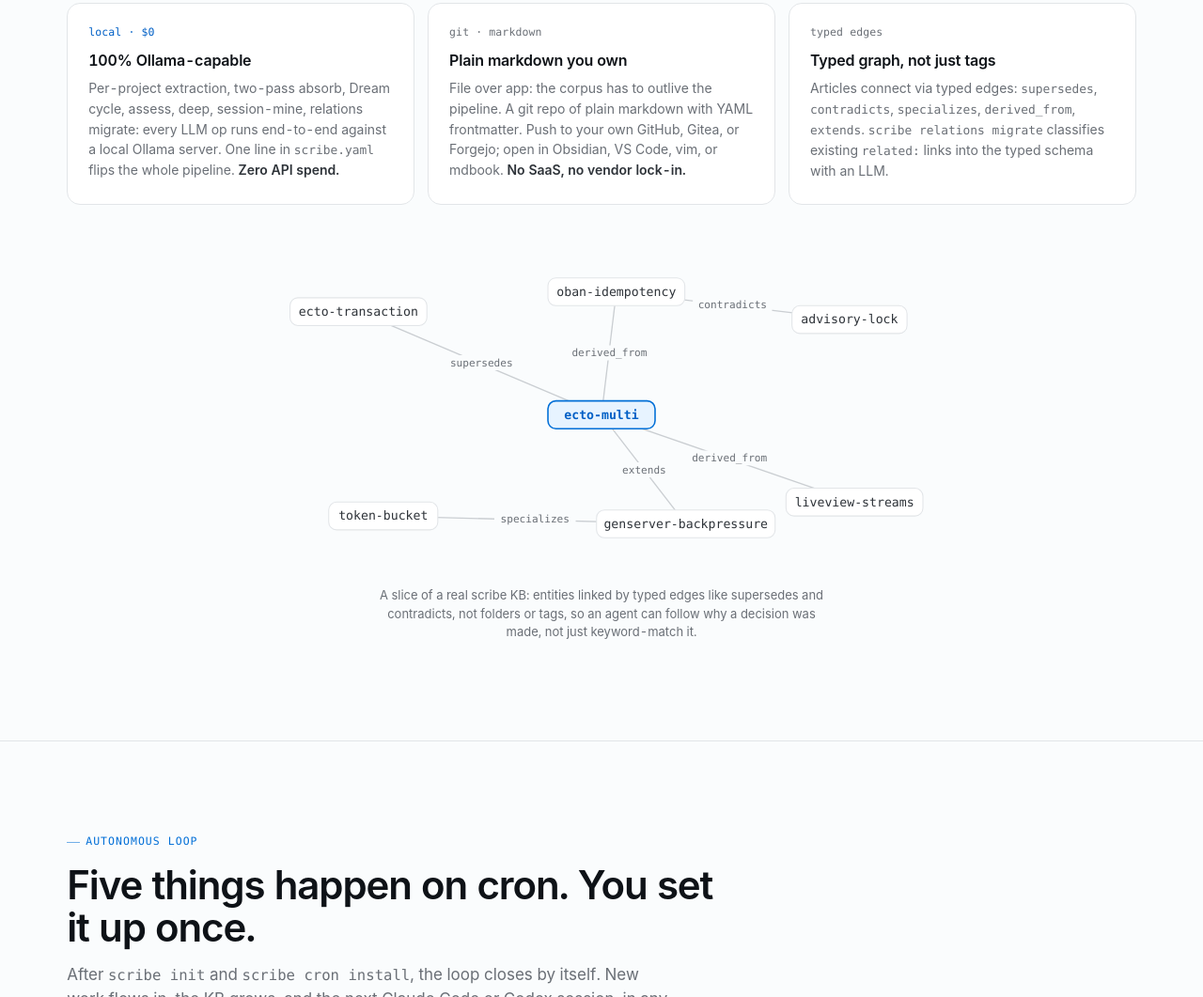
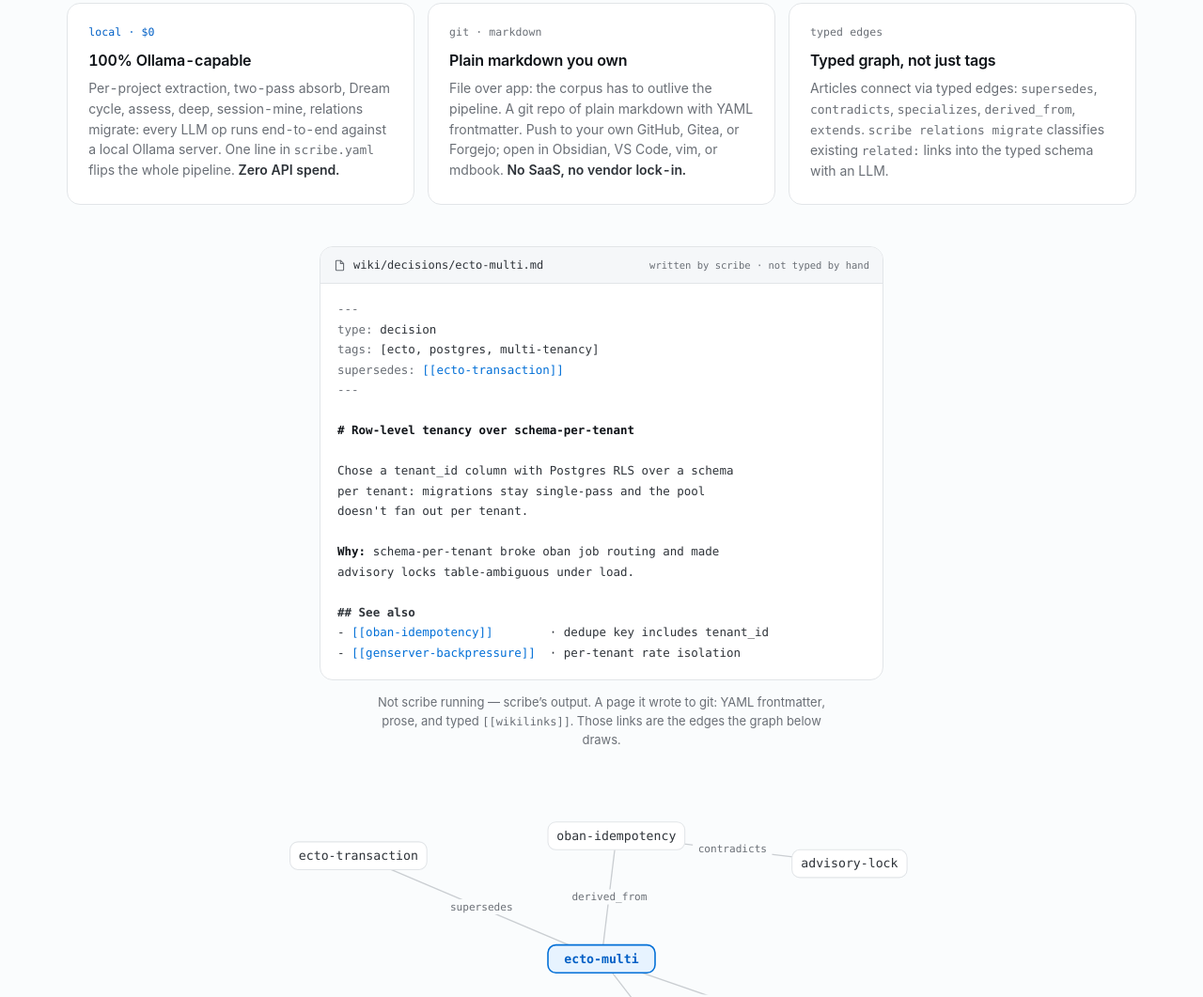
Before and after one commit to oliver-kriska/scribe, a plain HTML site: page site/public/index.html in a window 1280 px wide. Shown: the part 2632-3693 px from the top of the page at 94% size. Drawn offline with Linux system fonts and the light colour scheme.

Commit message:
feat(site): show the artifact — a real scribe-written page in #features
The page shows scribe *running* across five terminals but never shows
what it *writes*. Add the missing receipt: a rendered wiki page
(wiki/decisions/ecto-multi.md) with real YAML frontmatter, prose, a
typed supersedes edge, and a See-also block of [[wikilinks]] — placed
immediately above the typed-graph figure so the file's links ARE the
edges the graph then draws (micro -> macro). Uses the same real slugs as
the graph hub (ecto-multi -> ecto-transaction / oban-idempotency /
genserver-backpressure), so the two figures are one consistent unit.

Theme-aware file card (it's plain markdown you own and open anywhere),
not a fixed-dark terminal; accent reserved for the [[wikilinks]] — the
One-Voice "connections" thread shared with the graph hub and the team
trust-boundary KB zone. Hand-built HTML/CSS, no image asset.

Verified in light + dark via headless render of .artifact and #features.

Co-Authored-By: Claude Opus 4.8 (1M context) <noreply@anthropic.com>
Claude-Session: https://claude.ai/code/session_01HoWLFwGmW4xpSqdV9NHEmf

```diff
--- a/site/public/index.html
+++ b/site/public/index.html
@@ -1100,6 +1100,33 @@
   .kg__elabel { font-family: var(--font-mono); font-size: 10.5px; fill: var(--muted); }
   .kg__elabel-bg { fill: var(--bg); }
 
+  /* the artifact itself — an actual scribe-written page. Everywhere else the
+     page shows scribe *running*; this shows what it *writes*. Theme-aware (it's
+     plain markdown you own and open in any editor), and accent is reserved for
+     the [[wikilinks]] — the same typed edges the graph below draws. */
+  .artifact { margin: clamp(28px, 4vw, 44px) auto 0; max-width: 600px; }
+  .artifact__card { border: 1px solid var(--border); border-radius: var(--r-lg); background: var(--surface); overflow: hidden; }
+  .artifact__bar {
+    display: flex; align-items: center; justify-content: space-between; gap: 12px;
+    padding: 10px 14px; background: var(--bg-sub); border-bottom: 1px solid var(--border);
+  }
+  .artifact__path { display: inline-flex; align-items: center; gap: 8px; font-family: var(--font-mono); font-size: 12px; color: var(--fg-soft); }
+  .artifact__ficon { width: 13px; height: 13px; color: var(--muted); flex: none; }
+  .artifact__tag { font-family: var(--font-mono); font-size: 10.5px; color: var(--muted); white-space: nowrap; }
+  .artifact__body {
+    margin: 0; padding: 16px 18px 18px;
+    font-family: var(--font-mono); font-size: 12.5px; line-height: 1.72;
+    color: var(--fg-soft); white-space: pre-wrap; overflow-x: auto;
+  }
+  .artifact__fm   { color: var(--muted); }
+  .artifact__key  { color: var(--muted); }
+  .artifact__link { color: var(--accent); font-weight: 500; }
+  .artifact__h1   { color: var(--fg); font-weight: 600; }
+  .artifact__h2   { color: var(--fg-soft); font-weight: 600; }
+  .artifact__em   { color: var(--fg); font-weight: 600; }
+  .artifact figcaption { margin: 14px auto 0; max-width: 62ch; text-align: center; color: var(--muted); font-size: 13px; line-height: 1.5; }
+  @media (max-width: 520px) { .artifact__tag { display: none; } }
+
   /* for-teams: same content as a feature grid, deliberately re-skinned as a
      flat 2-col spec list (no icon tiles, no card surfaces, hairline row rules)
      so the section reads distinctly from the Features icon grid above. */
@@ -2419,6 +2446,37 @@
         <p>Articles connect via typed edges: <code>supersedes</code>, <code>contradicts</code>, <code>specializes</code>, <code>derived_from</code>, <code>extends</code>. <code>scribe relations migrate</code> classifies existing <code>related:</code> links into the typed schema with an LLM.</p>
       </article>
     </div>
+
+    <figure class="artifact">
+      <div class="artifact__card">
+        <div class="artifact__bar">
+          <span class="artifact__path">
+            <svg class="artifact__ficon" viewBox="0 0 16 16" fill="none" stroke="currentColor" stroke-width="1.4" stroke-linecap="round" stroke-linejoin="round" aria-hidden="true"><path d="M9 1.5H4a1 1 0 0 0-1 1v11a1 1 0 0 0 1 1h8a1 1 0 0 0 1-1V5.5z"/><path d="M9 1.5V5.5H13"/></svg>
+            wiki/decisions/ecto-multi.md
+          </span>
+          <span class="artifact__tag">written by scribe · not typed by hand</span>
+        </div>
+<pre class="artifact__body"><span class="artifact__fm">---</span>
+<span class="artifact__key">type:</span> decision
+<span class="artifact__key">tags:</span> [ecto, postgres, multi-tenancy]
+<span class="artifact__key">supersedes:</span> <span class="artifact__link">[[ecto-transaction]]</span>
+<span class="artifact__fm">---</span>
+
+<span class="artifact__h1"># Row-level tenancy over schema-per-tenant</span>
+
+Chose a tenant_id column with Postgres RLS over a schema
+per tenant: migrations stay single-pass and the pool
+doesn't fan out per tenant.
+
+<span class="artifact__em">Why:</span> schema-per-tenant broke oban job routing and made
+advisory locks table-ambiguous under load.
+
+<span class="artifact__h2">## See also</span>
+- <span class="artifact__link">[[oban-idempotency]]</span>        · dedupe key includes tenant_id
+- <span class="artifact__link">[[genserver-backpressure]]</span>  · per-tenant rate isolation</pre>
+      </div>
+      <figcaption>Not scribe running — scribe&rsquo;s output. A page it wrote to git: YAML frontmatter, prose, and typed <code>[[wikilinks]]</code>. Those links are the edges the graph below draws.</figcaption>
+    </figure>
 
     <figure class="kgraph">
       <svg viewBox="0 0 720 330" role="img" aria-label="A slice of a real scribe knowledge base: entities such as ecto-multi, oban-idempotency, and genserver-backpressure joined by typed edges — supersedes, derived_from, contradicts, specializes, extends — rather than folders or tags.">
```
